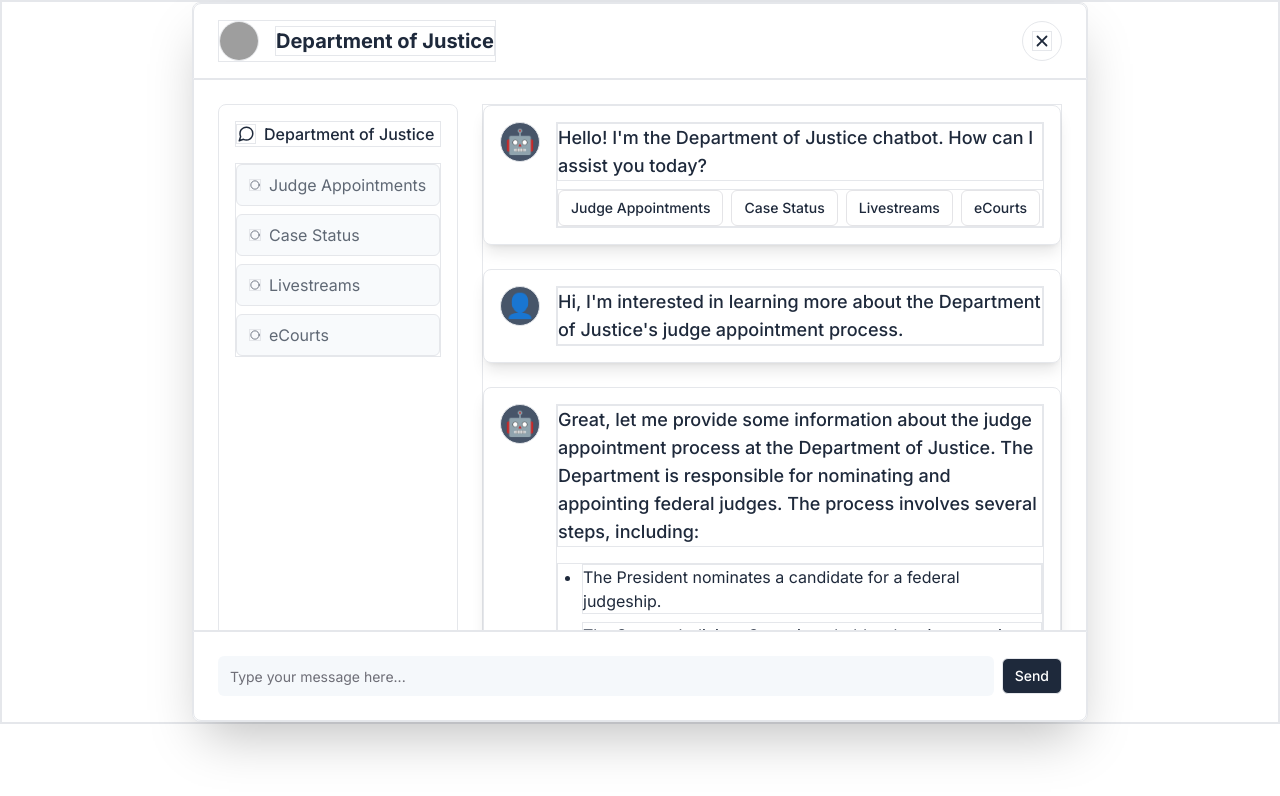
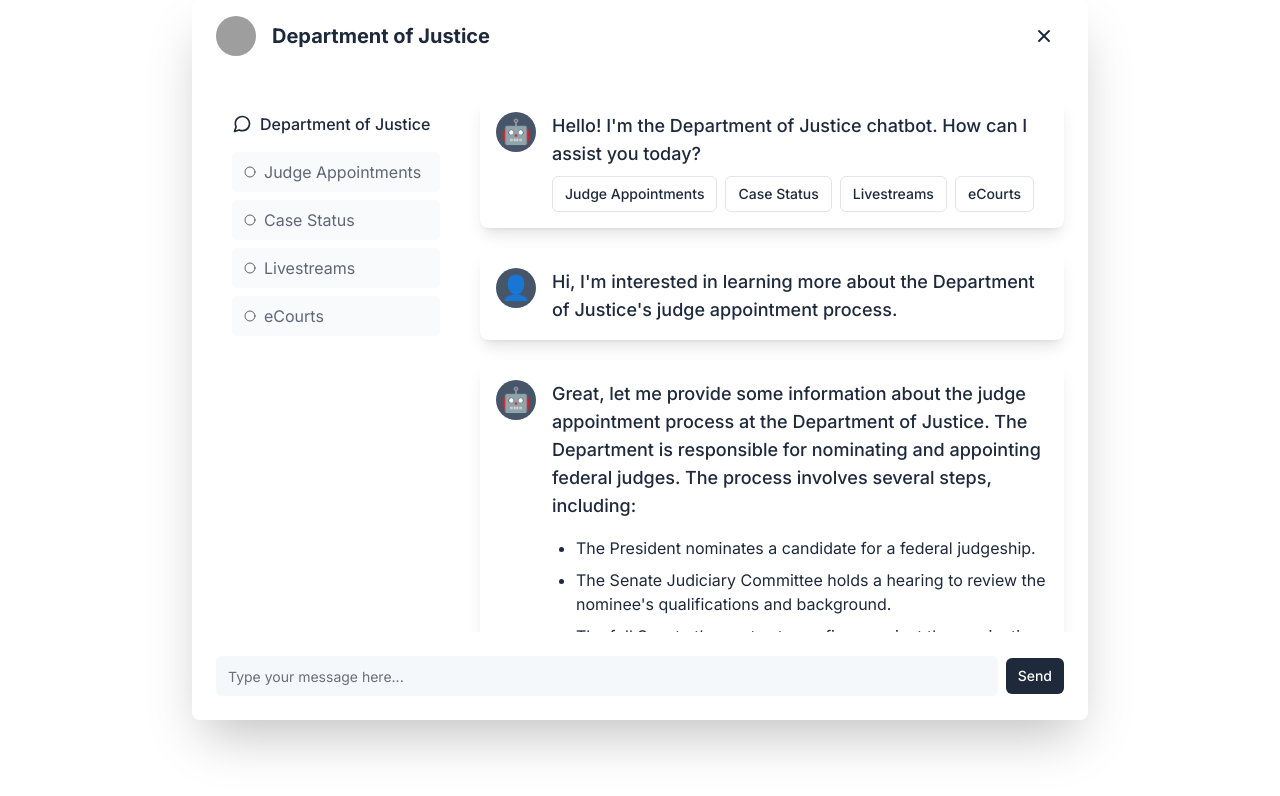
Before and after one commit to aditibadkur/CaseAssist, a Next.js app: page / in a window 1280 px wide. Shown: the top 796 px of the page. Built offline with nearby package versions, Linux system fonts and the light colour scheme; grey boxes are pictures that could not be loaded.

Commit message:
css thodu fixed

```diff
--- a/app/globals.css
+++ b/app/globals.css
@@ -28,9 +28,9 @@
 }
 
 @layer base {
-  * {
-    @apply border border;
-  }
+  /* * {
+    @apply border border-gray-100;
+  } */
 
 }
 
```
